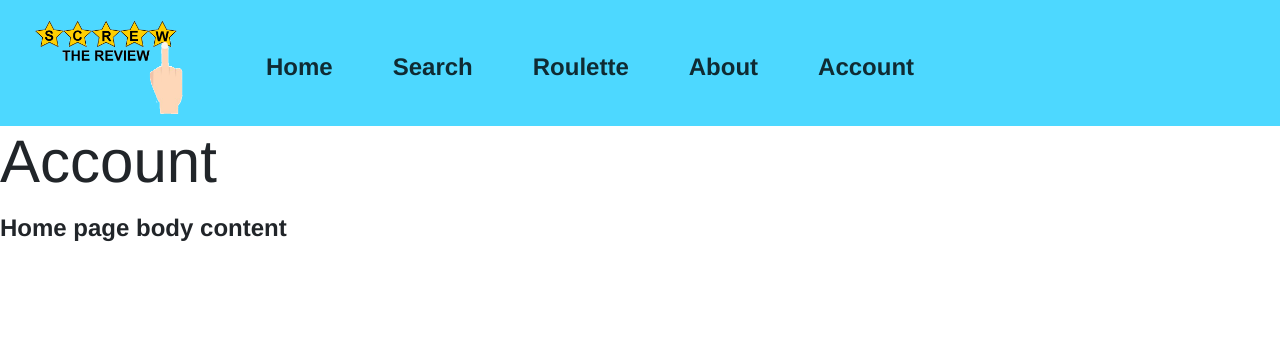
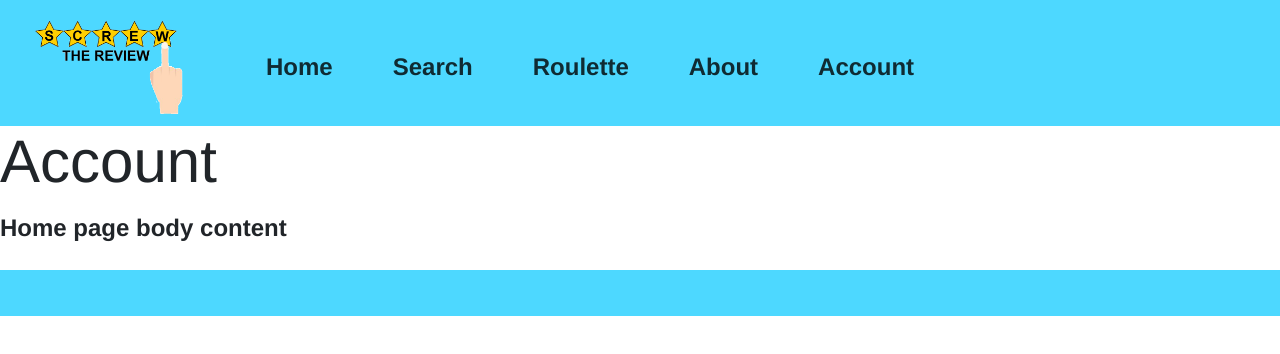
Before and after one commit to mackenzieleach/screwthereview, a React (Create React App) app: page /account in a window 1280 px wide. Shown: the top 354 px of the page. Built offline with nearby package versions, Linux system fonts and the light colour scheme.

Commit message:
Fixed Footer Movement

```diff
--- a/src/App.css
+++ b/src/App.css
@@ -49,7 +49,7 @@
 }
 
 .main-footer{
-  position: absolute;
+  position: sticky;
   left: 0;
   right: 0;
   bottom: 0;
--- a/src/App.js
+++ b/src/App.js
@@ -27,7 +27,7 @@ class App extends Component {
         </Switch>
 
         {/* The Footer doesn't resize when scrolling, will need to be fixed*/}
-        {/* <Footer /> */}
+        <Footer />
       </div >
     );
   }
```
